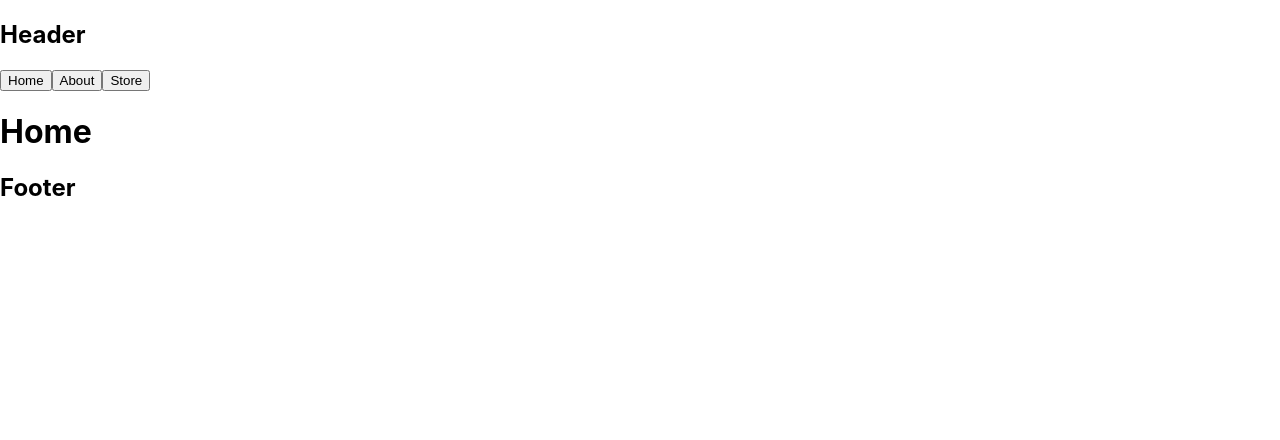
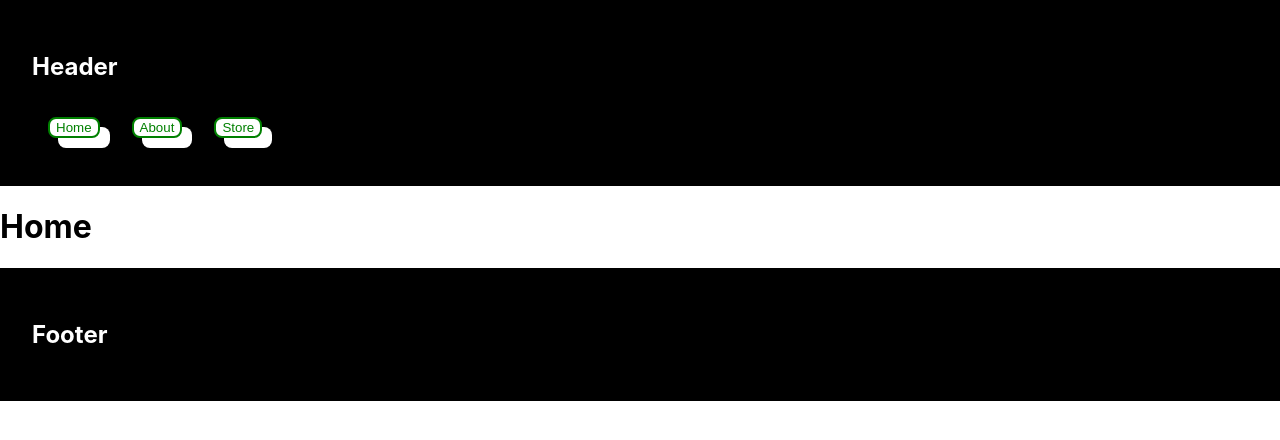
Before and after one commit to zinnia-frazier/Fulldive-VR-Web-Store-React-App, a React (Create React App) app in the folder fulldive-vr/: page / in a window 1280 px wide. Shown: the top 440 px of the page. Built offline with nearby package versions, Linux system fonts and the light colour scheme.

Commit message:
Header and footer styles

```diff
--- a/fulldive-vr/src/components/Footer.js
+++ b/fulldive-vr/src/components/Footer.js
@@ -1,9 +1,13 @@
+// React
 import React from 'react';
+
+// Styles
+import style from '../styles/styles.module.css';
 
 export default function Footer() {
     return (
-        <>
+        <footer>
             <h2>Footer</h2>
-        </>
+        </footer>
     )
 }
--- a/fulldive-vr/src/components/Header.js
+++ b/fulldive-vr/src/components/Header.js
@@ -1,12 +1,22 @@
+// React
 import React from 'react';
+
+// Styles
+import style from '../styles/styles.module.css';
 
 export default function Header(props) {
     return (
-        <>
+
+        <header>
             <h2>Header</h2>
-            <button onClick={props.handleHome}>Home</button>
-            <button onClick={props.handleAbout}>About</button>
-            <button onClick={props.handleStore}>Store</button>
-        </>
+
+            <nav>
+                <button onClick={props.handleHome}>Home</button>
+                <button onClick={props.handleAbout}>About</button>
+                <button onClick={props.handleStore}>Store</button>
+            </nav>
+        </header>
+
+
     )
 }
--- /dev/null
+++ b/fulldive-vr/src/styles/styles.module.css
@@ -0,0 +1,45 @@
+/* Global
+================================================= */
+html {
+    font-size: 16px;
+}
+
+/* Typography
+================================================= */
+
+/* HTML Components
+================================================= */
+button {
+    border: 2px solid green;
+    background-color: white;
+    color: green;
+    cursor: pointer;
+    box-shadow: 10px 10px white;
+    margin: 1rem;
+    border-radius: 0.5rem;
+}
+button:hover {
+    background-color: green;
+    color: white;
+}
+button:active {
+    background-color: darkgreen;
+    box-shadow: 5px 5px white;
+}
+
+/* React Components
+================================================= */
+
+/* Page Structure
+================================================= */
+header {
+    background-color: black;
+    color: white;
+    padding: 2rem;
+}
+
+footer {
+    background-color: black;
+    color: white;
+    padding: 2rem;
+}
```
